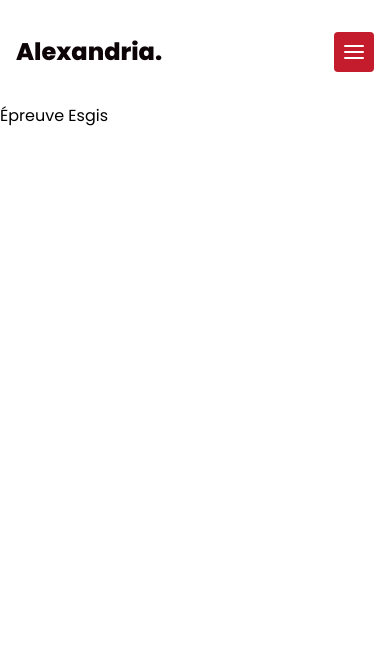
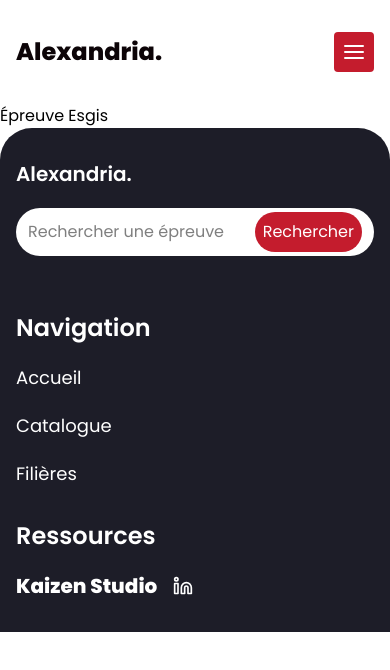
Before and after one commit to kaizen-squad/esgis-epreuves, a Next.js app: page / in a window 390 px wide. Shown: the top 670 px of the page. Built offline with nearby package versions, Linux system fonts and the light colour scheme.

Commit message:
feat(footer): mobile & pc version for footer

```diff
--- a/src/app/(public)/components/PublicLayout.tsx
+++ b/src/app/(public)/components/PublicLayout.tsx
@@ -1,11 +1,13 @@
 import React from "react";
-import Navbar from "./navbar/Navbar";
+import Navbar from "../navbar/components/Navbar";
+import Footer from "../footer/components/Footer";
 
 const PublicLayout = ({ children }: { children: React.ReactNode }) => {
   return (
     <div>
       <Navbar />
       <main>{children}</main>
+      <Footer />
     </div>
   );
 };
--- /dev/null
+++ b/src/app/(public)/constants/navLinks.ts
@@ -0,0 +1,14 @@
+export const navLinks = [
+  {
+    name: "Accueil",
+    link: "/",
+  },
+  {
+    name: "Catalogue",
+    link: "/catalogue",
+  },
+  {
+    name: "Filières",
+    link: "/filiere",
+  },
+];
--- /dev/null
+++ b/src/app/(public)/footer/components/Footer.tsx
@@ -0,0 +1,60 @@
+import Link from "next/link";
+import { navLinks } from "../../constants/navLinks";
+import { FiLinkedin } from "react-icons/fi";
+
+const Footer = () => {
+  return (
+    <footer className="bg-background-secondary rounded-t-4xl px-4 py-8 lg:px-10">
+      <div className="flex flex-col justify-between lg:flex-row">
+        <div className="mb-14">
+          <h1 className="text-text-primary mb-5 text-xl font-semibold">
+            Alexandria.
+          </h1>
+          <div className="bg-background-primary flex gap-4 rounded-full px-3 py-1">
+            <input
+              className="min-w-0 flex-1 outline-none"
+              type="search"
+              placeholder="Rechercher une épreuve"
+            />
+            <button
+              className="bg-background-accent text-text-primary min-w-0 cursor-pointer rounded-full p-2"
+              type="submit"
+            >
+              Rechercher
+            </button>
+          </div>
+        </div>
+
+        <div className="mb-8">
+          <h3 className="text-text-primary mb-5 text-2xl font-semibold">
+            Navigation
+          </h3>
+          <div className="flex flex-col gap-5">
+            {navLinks.map((link) => (
+              <Link
+                key={link.name}
+                className="text-text-primary text-lg"
+                href={link.link}
+              >
+                {link.name}
+              </Link>
+            ))}
+          </div>
+        </div>
+
+        <div>
+          <h3 className="text-text-primary mb-5 text-2xl font-semibold">
+            Ressources
+          </h3>
+        </div>
+      </div>
+      <div>
+        <span className="text-text-primary flex items-center gap-4 text-xl font-extrabold">
+          Kaizen Studio <FiLinkedin />
+        </span>
+      </div>
+    </footer>
+  );
+};
+
+export default Footer;
--- a/src/app/(public)/components/navbar/Navbar.tsx
+++ b/src/app/(public)/navbar/components/Navbar.tsx
@@ -4,31 +4,17 @@
 import { usePathname } from "next/navigation";
 import { useState } from "react";
 import { FiMenu, FiX } from "react-icons/fi";
-
-const navLinks = [
-  {
-    name: "Accueil",
-    link: "/",
-  },
-  {
-    name: "Catalogue",
-    link: "/catalogue",
-  },
-  {
-    name: "Filières",
-    link: "/filiere",
-  },
-];
+import { navLinks } from "../../constants/navLinks";
 
 const Navbar = () => {
   const pathname = usePathname();
   const [isOpen, setIsOpen] = useState(false);
   return (
     <header className="px-4 py-8">
-      <nav className="md:grid md:grid-cols-[1fr_auto_1fr]">
+      <nav className="lg:grid lg:grid-cols-[1fr_auto_1fr]">
         <div className="flex items-center justify-between">
           <Link
-            className="text text-text-title justify-self-start text-2xl font-extrabold"
+            className="text-text-title justify-self-start text-2xl font-extrabold"
             href="/"
           >
             Alexandria.
@@ -36,7 +22,7 @@
 
           <button
             onClick={() => setIsOpen(!isOpen)}
-            className="bg-background-accent rounded p-2 md:hidden"
+            className="bg-background-accent rounded p-2 lg:hidden"
           >
             {isOpen ? (
               <FiX size={24} color="#fff" />
@@ -47,7 +33,7 @@
         </div>
 
         {/** Desktop Navbar */}
-        <div className="hidden gap-6 md:flex">
+        <div className="hidden gap-6 lg:flex">
           {navLinks.map((link) => {
             const isActive = pathname === link.link;
             return (
```
